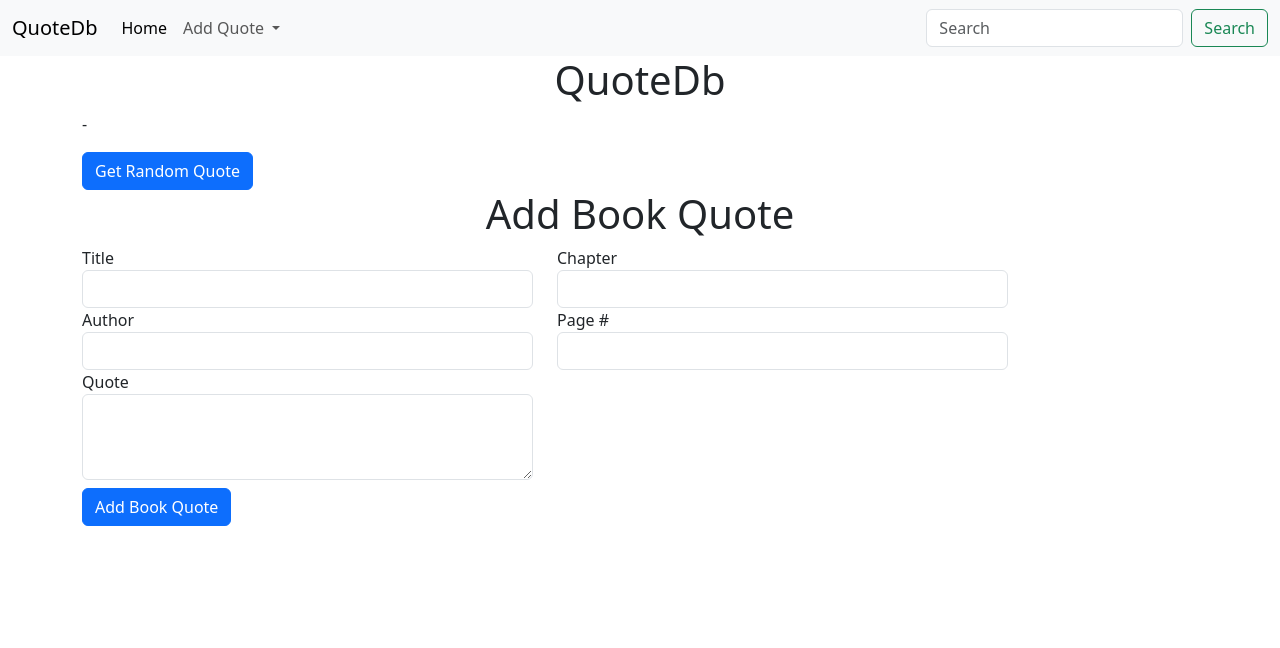
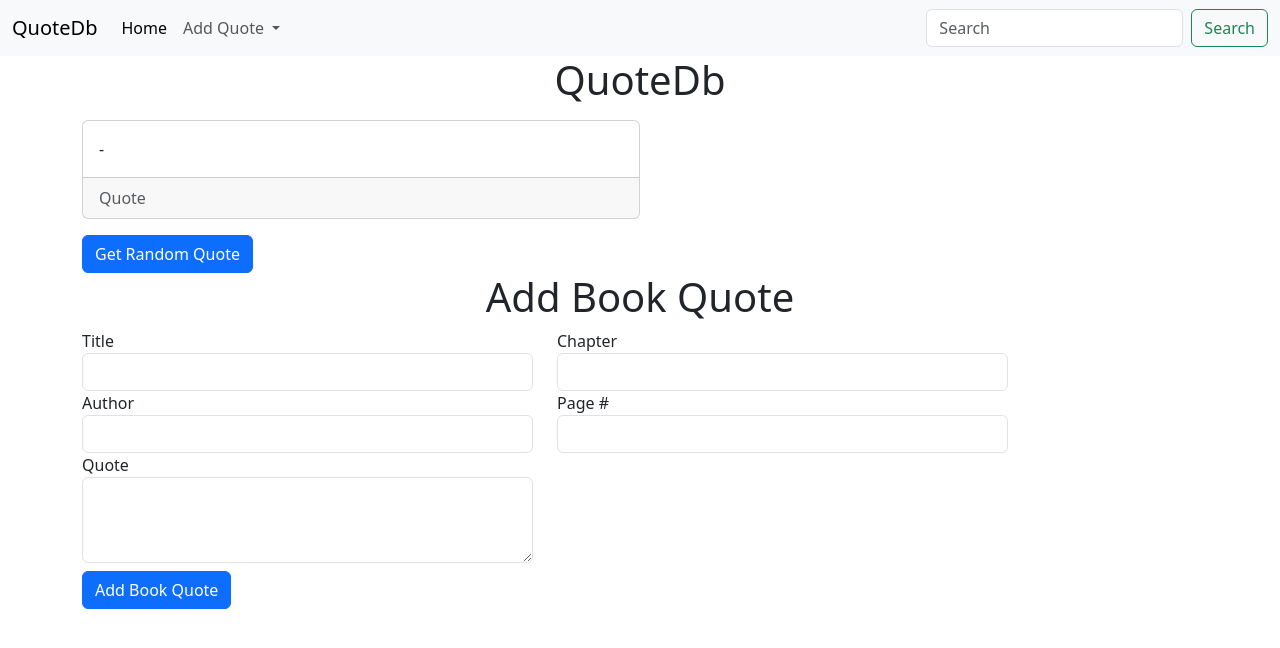
Before and after one commit to JoyfulReaper/QuoteDatabase, an Angular app in the folder Frontend/QuoteDb/: page /add-book in a window 1280 px wide. Shown: the top 648 px of the page. Built offline with nearby package versions, Linux system fonts and the light colour scheme; no server answers.

Commit message:
Put the quote into a card and show the quote type

```diff
--- a/Frontend/QuoteDb/src/app/app.component.html
+++ b/Frontend/QuoteDb/src/app/app.component.html
@@ -30,11 +30,20 @@
 </nav>
 
 <main class="container">
-  <h1 class="text-center">QuoteDb</h1>
-  <p>
-    {{quote.text}} - {{quote.authorDisplay}}
-  </p>
-  <button class="btn btn-primary" (click)="getRandomQuote()">Get Random Quote</button>
+  <div class="row">
+    <div class="col">
+      <h1 class="text-center">QuoteDb</h1>
+      <div class="card w-50 mt-3 mb-3">
+        <div class="card-body">
+          {{quote.text}} - {{quote.authorDisplay}}
+        </div>
+        <div class="card-footer text-body-secondary">
+          <div>{{type}} Quote</div>
+        </div>
+      </div>
+      <button class="btn btn-primary" (click)="getRandomQuote()">Get Random Quote</button>
+    </div>
+  </div>
 </main>
 
 <router-outlet></router-outlet>
--- a/Frontend/QuoteDb/src/app/app.component.ts
+++ b/Frontend/QuoteDb/src/app/app.component.ts
@@ -2,7 +2,7 @@ import { Component, Inject } from '@angular/core';
 import { CommonModule } from '@angular/common';
 import { RouterLink, RouterOutlet } from '@angular/router';
 import { QuoteService } from './quote.service';
-import { Quote } from './models';
+import { Quote, QuoteType } from './models';
 
 @Component({
   selector: 'app-root',
@@ -17,6 +17,7 @@ export class AppComponent {
 
   title = 'QuoteDb';
   quote: Quote = new Quote();
+  type: string;
 
   async ngOnInit() {
     await this.getRandomQuote();
@@ -24,5 +25,6 @@ export class AppComponent {
 
   async getRandomQuote() {
     this.quote = await this.service.getRandomQuote();
+    this.type = QuoteType[this.quote.quoteType];
   }
 }
--- a/Frontend/QuoteDb/src/app/models.ts
+++ b/Frontend/QuoteDb/src/app/models.ts
@@ -1,7 +1,19 @@
-export class Song {
+export enum QuoteType {
+    Unknown = 0,
+    Book = 1,
+    Movie = 2,
+    Person = 3,
+    Song = 4,
+}
+
+export class Quote {
     quoteId?: number;
     text: string;
     authorDisplay: string;
+    quoteType: QuoteType;
+}
+
+export class Song extends Quote {
     title: string;
     album?: string;
     artist?: string;
@@ -16,16 +28,8 @@ export class SongRequest {
     track?: number;
 }
 
-export class Quote {
-    quoteId?: number;
-    text: string;
-    authorDisplay: string;
-}
 
-export class Movie {
-    quoteId?: number;
-    text: string;
-    authorDisplay: string;
+export class Movie extends Quote {
     title: string;
     characterName: string;
     actorName: string;
@@ -38,10 +42,7 @@ export class MovieRequest {
     actorName: string;
 }
 
-export class Book {
-    quoteId?: number;
-    text: string;
-    authorDisplay: string;
+export class Book extends Quote{
     title: string;
     author: string;
     chapter?: string;
@@ -56,10 +57,7 @@ export class BookRequest {
     page?: number;
 }
 
-export class Person {
-    quoteId?: number;
-    text: string;
-    authorDisplay: string;
+export class Person extends Quote {
     firstName: string;
     lastName: string;
 }
```
